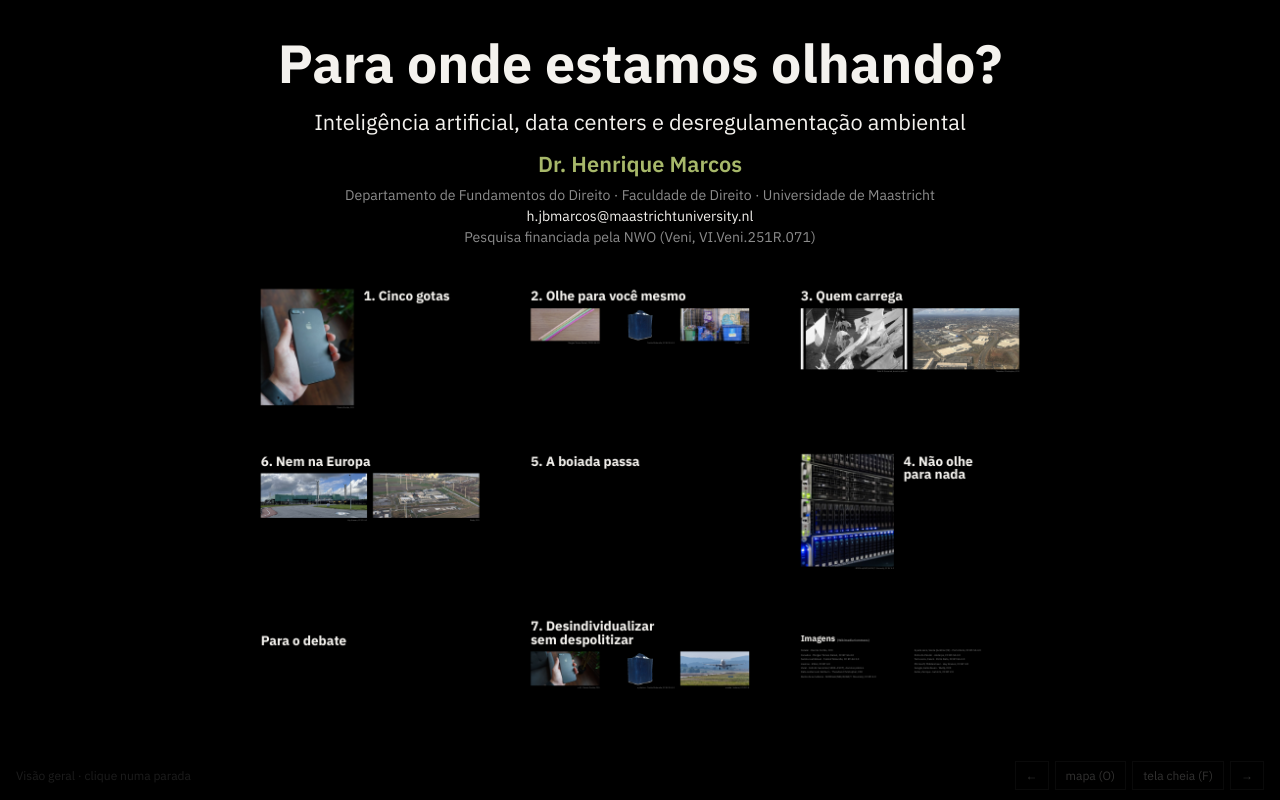
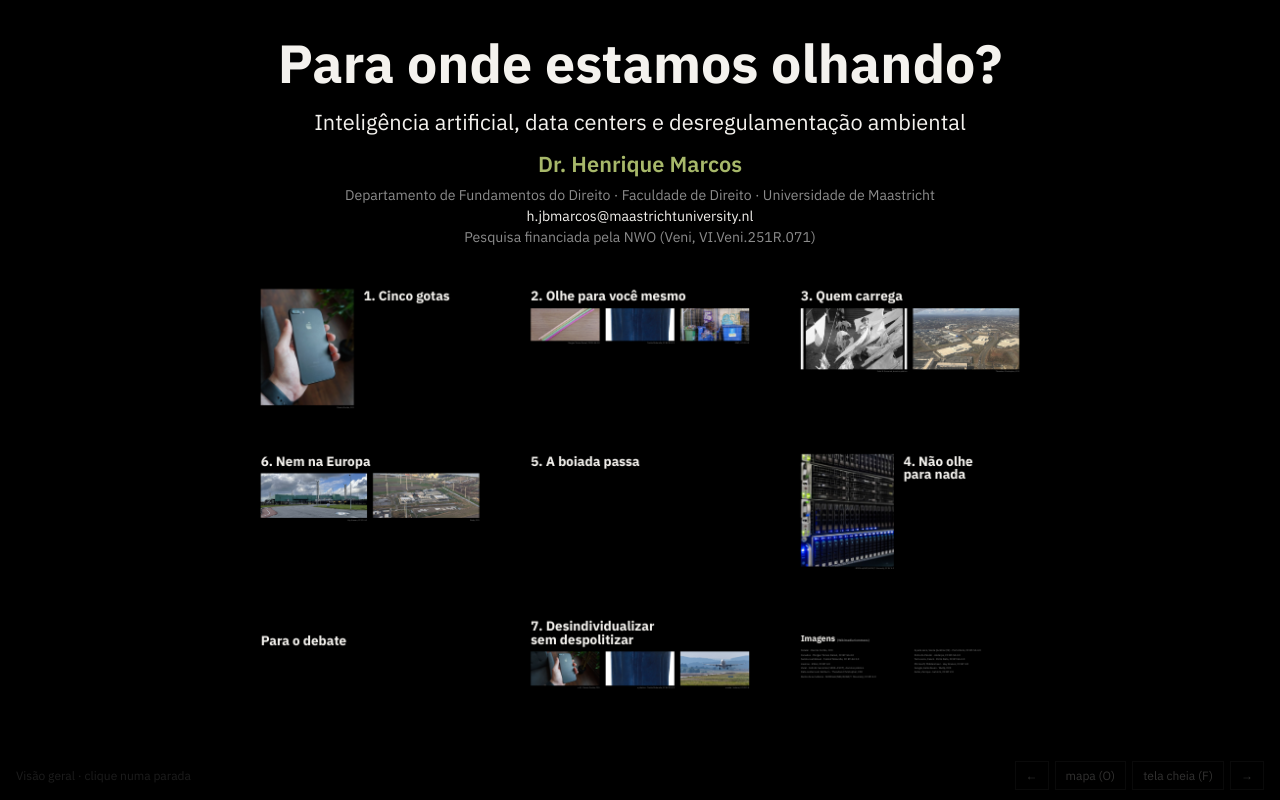
Before and after one commit to henriquejbmarcos/para-onde-estamos-olhando, a plain HTML site: page site-github/index.html in a window 1280 px wide. Drawn offline with Linux system fonts and the light colour scheme.

Commit message:
Add files via upload

```diff
--- a/site-github/index.html
+++ b/site-github/index.html
@@ -99,7 +99,7 @@ figcaption{font-size:13px;color:var(--grey);text-align:right}
     <h2>2. Olhe para você mesmo</h2>
     <div class="three" style="height:240px">
       <figure id="s2-f1"><img src="2-neoliberal-01-canudos.jpg" alt="Canudos de plástico"><figcaption>Morgan Tomos Daniel, CC BY-SA 4.0</figcaption></figure>
-      <figure id="s2-f2"><img src="2-neoliberal-02-ecobag-preto.jpg" alt="Sacola reutilizável" style="object-fit:contain;background:#000"><figcaption>TooHotToHandle, CC BY-SA 3.0</figcaption></figure>
+      <figure id="s2-f2"><img src="2-neoliberal-02-ecobag.jpg" alt="Sacola reutilizável" style="object-position:50% 40%"><figcaption>TooHotToHandle, CC BY-SA 3.0</figcaption></figure>
       <figure id="s2-f3"><img src="2-neoliberal-03-lixo-separado.jpg" alt="Lixeiras de coleta seletiva"><figcaption>E961, CC BY 4.0</figcaption></figure>
     </div>
     <div class="three">
@@ -220,7 +220,7 @@ figcaption{font-size:13px;color:var(--grey);text-align:right}
     <h2>7. Desindividualizar sem despolitizar</h2>
     <div class="three" id="s7-scenes" style="height:250px">
       <figure id="s7-f1"><img src="1-abertura-01-smartphone.jpg" alt="Celular na mão"><figcaption>a IA · Dennis Cortés, CC0</figcaption></figure>
-      <figure id="s7-f2"><img src="2-neoliberal-02-ecobag-preto.jpg" alt="Sacola reutilizável" style="object-fit:contain;background:#000"><figcaption>o plástico · TooHotToHandle, CC BY-SA 3.0</figcaption></figure>
+      <figure id="s7-f2"><img src="2-neoliberal-02-ecobag.jpg" alt="Sacola reutilizável" style="object-position:50% 40%"><figcaption>o plástico · TooHotToHandle, CC BY-SA 3.0</figcaption></figure>
       <figure id="s7-f3"><img src="6-fechamento-01-aviao.jpg" alt="Avião decolando"><figcaption>o avião · kuhnmi, CC BY 2.0</figcaption></figure>
     </div>
     <p class="rv" id="s7-akenji">Mira-se o mais visível, não o mais influente. <span class="src">(Akenji)</span></p>
```
